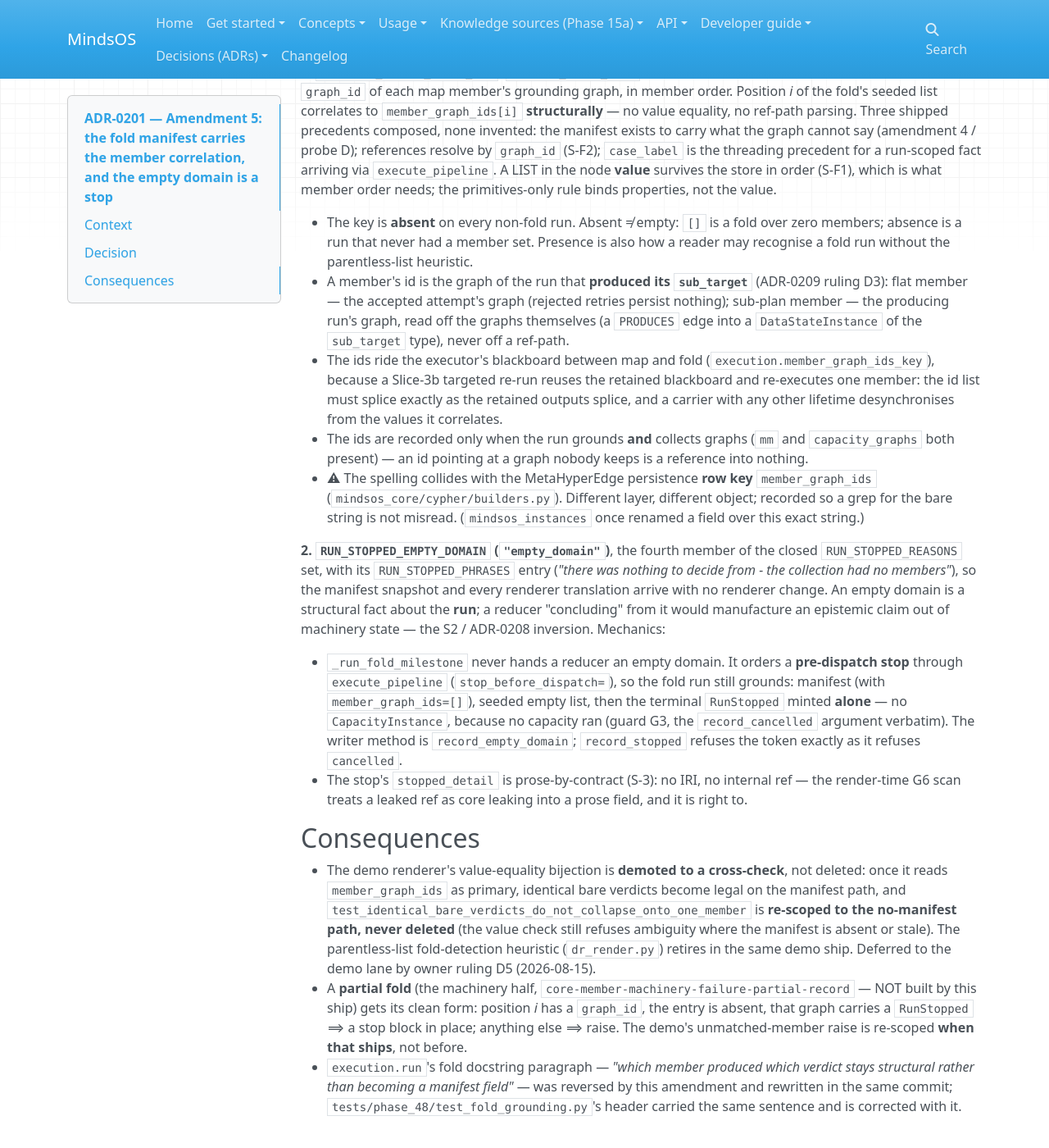
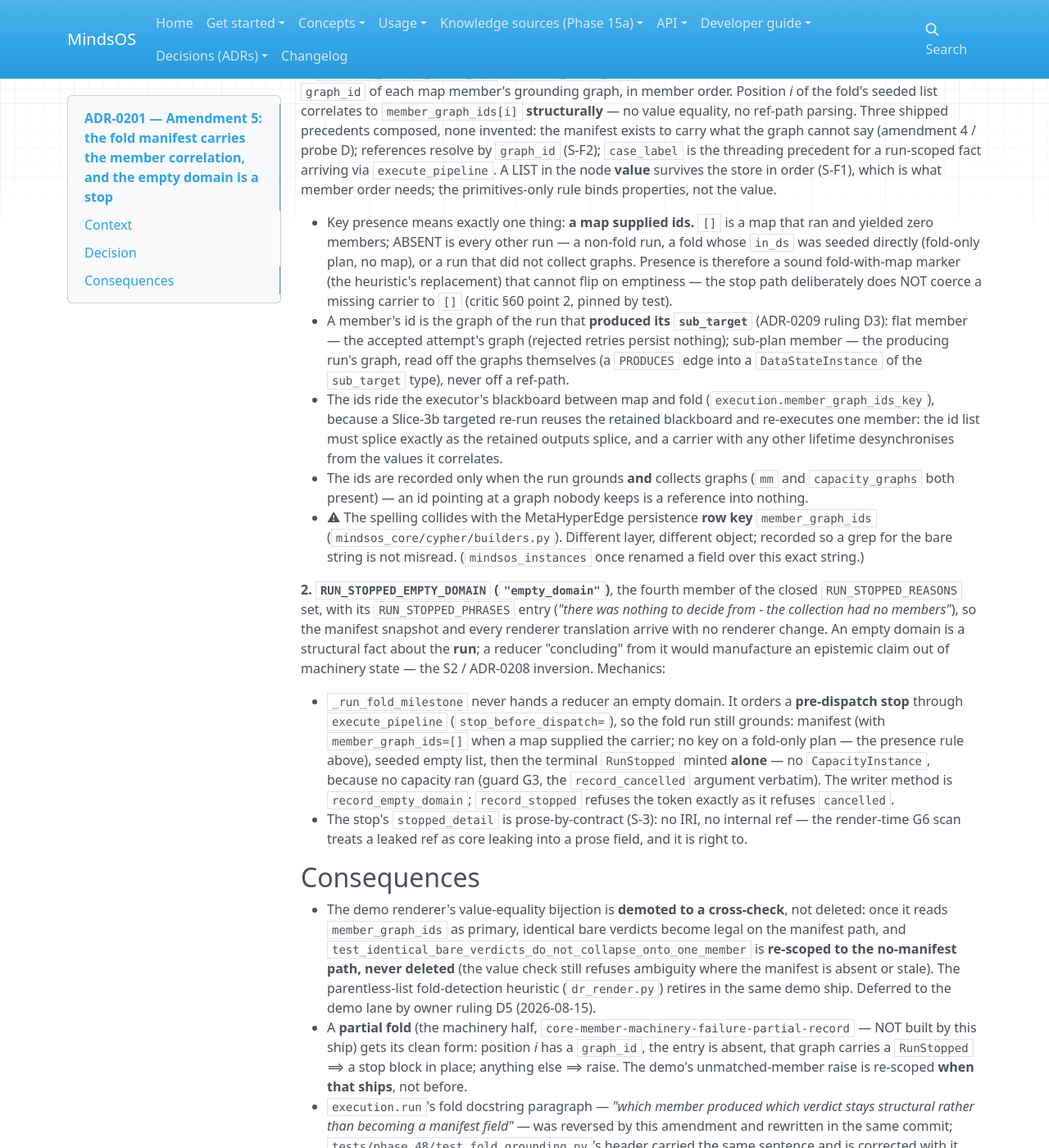
Before and after one commit to halvim/mindsos, an MkDocs documentation site: the page built from docs/decisions/adr/0201-amendment-5-fold-manifest-correlation.md, in a window 1280 px wide and 1400 px high, scrolled down 901 px. Shown: the whole window at 82% size. Built offline with MkDocs 1.6.1, drawn with Linux system fonts in a browser that asks for light colours; nearby versions of some CDN libraries.

Commit message:
fix(shape-a): critic s60 point 2 - key presence means a map supplied ids; fold-only plans get no key on either emptiness; coercion deleted, pinned, prose aligned

```diff
--- a/docs/decisions/adr/0201-amendment-5-fold-manifest-correlation.md
+++ b/docs/decisions/adr/0201-amendment-5-fold-manifest-correlation.md
@@ -51,10 +51,13 @@ precedent for a run-scoped fact arriving via `execute_pipeline`. A LIST in
 the node **value** survives the store in order (S-F1), which is what member
 order needs; the primitives-only rule binds properties, not the value.
 
-- The key is **absent** on every non-fold run. Absent ≠ empty: `[]` is a
-  fold over zero members; absence is a run that never had a member set.
-  Presence is also how a reader may recognise a fold run without the
-  parentless-list heuristic.
+- Key presence means exactly one thing: **a map supplied ids.** `[]` is a
+  map that ran and yielded zero members; ABSENT is every other run — a
+  non-fold run, a fold whose `in_ds` was seeded directly (fold-only plan, no
+  map), or a run that did not collect graphs. Presence is therefore a sound
+  fold-with-map marker (the heuristic's replacement) that cannot flip on
+  emptiness — the stop path deliberately does NOT coerce a missing carrier
+  to `[]` (critic §60 point 2, pinned by test).
 - A member's id is the graph of the run that **produced its `sub_target`**
   (ADR-0209 ruling D3): flat member — the accepted attempt's graph (rejected
   retries persist nothing); sub-plan member — the producing run's graph,
@@ -84,7 +87,9 @@ state — the S2 / ADR-0208 inversion. Mechanics:
 - `_run_fold_milestone` never hands a reducer an empty domain. It orders a
   **pre-dispatch stop** through `execute_pipeline`
   (`stop_before_dispatch=`), so the fold run still grounds: manifest (with
-  `member_graph_ids=[]`), seeded empty list, then the terminal `RunStopped`
+  `member_graph_ids=[]` when a map supplied the carrier; no key on a
+  fold-only plan — the presence rule above), seeded empty list, then the
+  terminal `RunStopped`
   minted **alone** — no `CapacityInstance`, because no capacity ran (guard
   G3, the `record_cancelled` argument verbatim). The writer method is
   `record_empty_domain`; `record_stopped` refuses the token exactly as it
```
Also changed, not shown: confirmation_docs/DECISION_RECORDS_V0_PLAN.md (+13 -2 lines), 3 other files.
